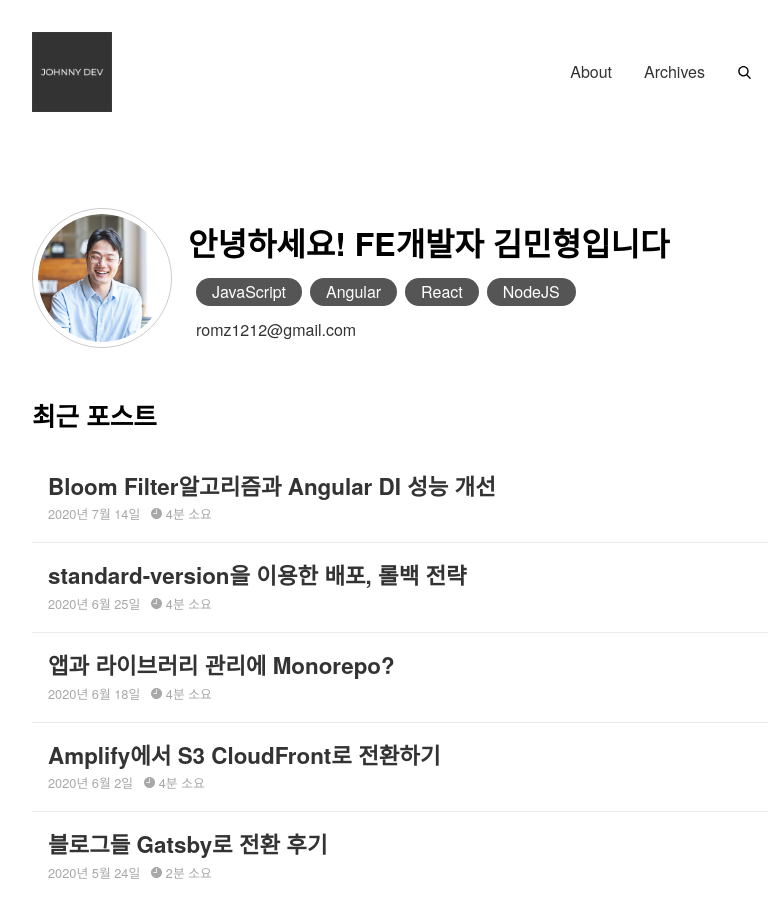
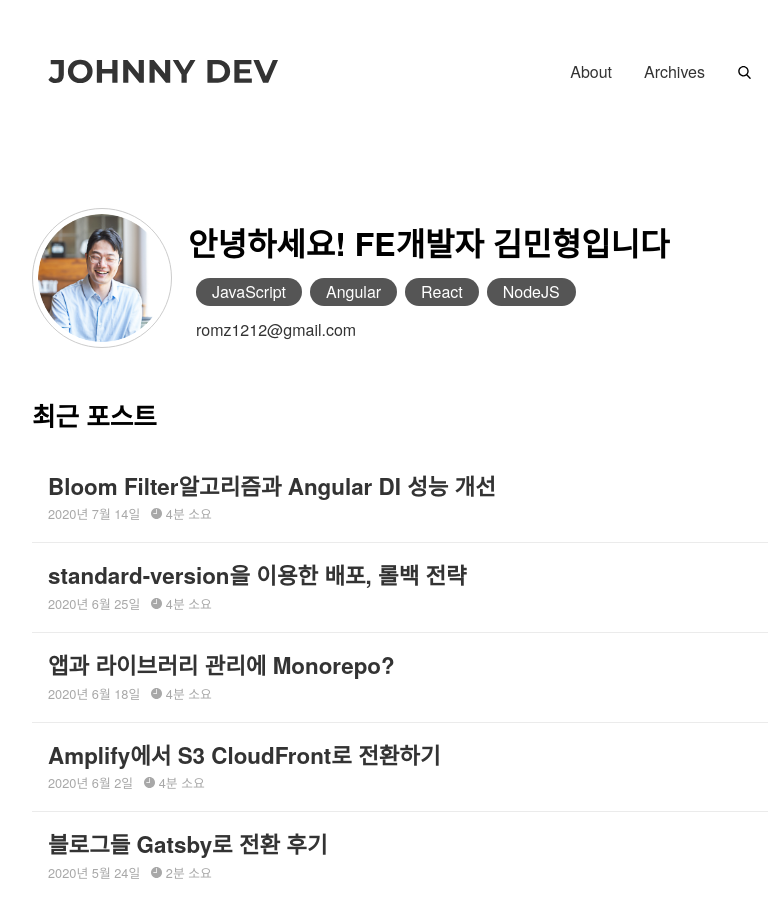
Before and after one commit to johnny-mh/devlog, a Gatsby site in the folder apps/johnnydev/: page / in a window 1280 px wide. Shown: the top 905 px of the page, without its empty margins (240-1022 px from the left). Built offline with nearby package versions, Linux system fonts and the light colour scheme; Gatsby itself is replaced by a stand-in of ours; some packages are replaced by stand-ins of ours.

Commit message:
refactor: 로고 작업

```diff
--- a/apps/johnnydev/src/components/header.tsx
+++ b/apps/johnnydev/src/components/header.tsx
@@ -1,4 +1,5 @@
 import { AppContext } from '../context/app'
+import { ReactComponent as LogoIcon } from '../images/johnnydev.svg'
 import { ReactComponent as SearchIcon } from '../images/search.svg'
 import { isBrowser } from '../util'
 import { Link } from 'gatsby'
@@ -38,11 +39,7 @@ export function Header() {
       <div className="container">
         <div className="brand">
           <Link to="/">
-            <StaticImage
-              src="../images/black.png"
-              className="logo"
-              alt="JOHNNY DEV"
-            />
+            <LogoIcon width={230} />
           </Link>
         </div>
         <div className="links">
@@ -75,6 +72,27 @@ const StyledHeader = styled.div`
     }
   }
 
+  .brand {
+    a {
+      display: block;
+      padding: 0.5rem 1rem;
+      transition: background-color 0.2s ease-in-out;
+
+      svg {
+        fill: #333;
+        transition: fill 0.2s ease-in-out;
+      }
+
+      &:hover {
+        background-color: #333;
+
+        svg {
+          fill: #fff;
+        }
+      }
+    }
+  }
+
   .container {
     display: flex;
     justify-content: space-between;
@@ -85,11 +103,6 @@ const StyledHeader = styled.div`
     max-width: 800px;
     padding: 0 2rem;
     margin: 0 auto;
-  }
-
-  .logo img {
-    width: 80px;
-    height: 80px;
   }
 
   .links {
@@ -112,9 +125,9 @@ const StyledHeader = styled.div`
         color: #000;
       }
     }
-  }
 
-  svg {
-    fill: #333;
+    svg {
+      fill: #333;
+    }
   }
 `
```
Also changed, not shown: apps/johnnydev/src/images/black.png (deleted), apps/johnnydev/src/images/johnnydev.svg (added), apps/johnnydev/src/images/white.png (deleted).
